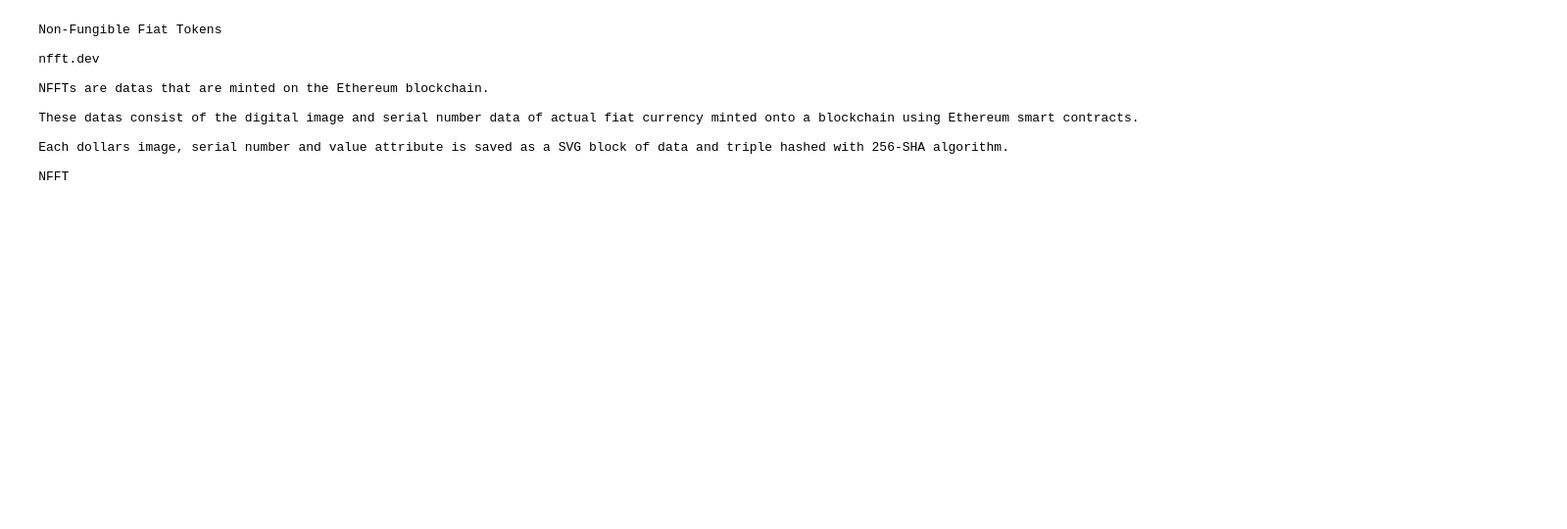
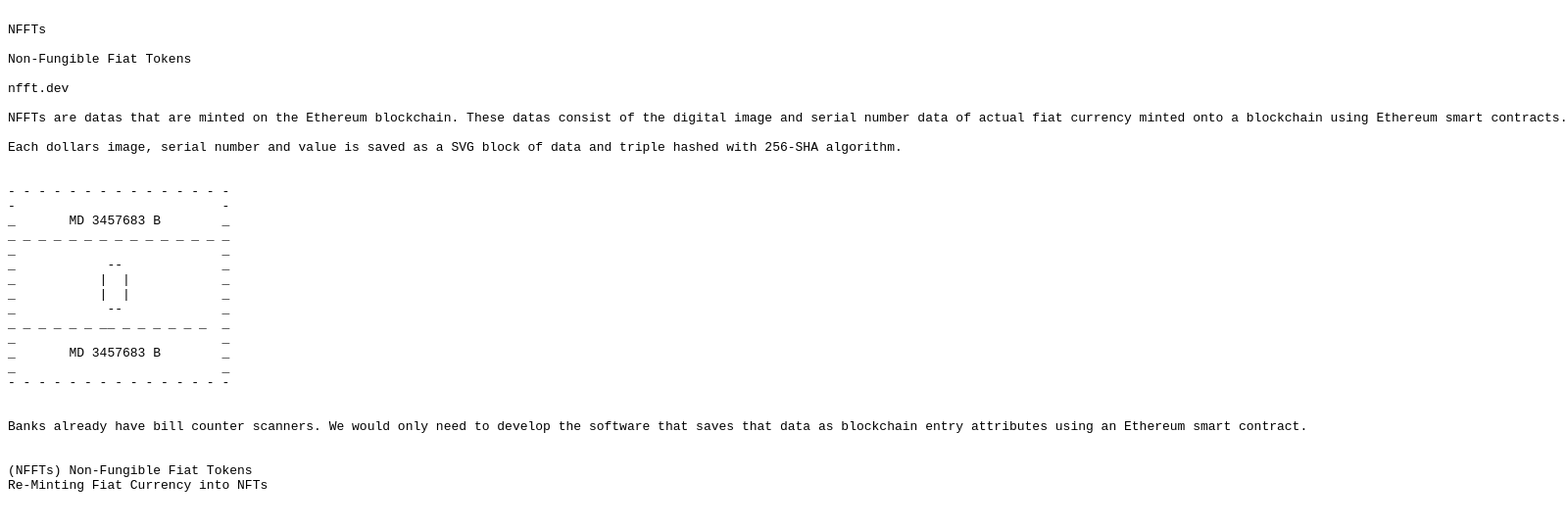
Before and after one commit to nfft-dev/non-fungible-fiat-tokens, a plain HTML site: page docs/index.html in a window 1280 px wide. Shown: the whole page at 98% size, 1599 px wide, since content can reach past the window. Drawn offline with Linux system fonts and the light colour scheme.

Commit message:
Update index.html

```diff
--- a/docs/index.html
+++ b/docs/index.html
@@ -3,17 +3,38 @@
   <body>
     <pre>
 
-    Non-Fungible Fiat Tokens
+NFFTs
 
-    nfft.dev
+Non-Fungible Fiat Tokens
 
-    NFFTs are datas that are minted on the Ethereum blockchain.
+nfft.dev
 
-    These datas consist of the digital image and serial number data of actual fiat currency minted onto a blockchain using Ethereum smart contracts.
+NFFTs are datas that are minted on the Ethereum blockchain. These datas consist of the digital image and serial number data of actual fiat currency minted onto a blockchain using Ethereum smart contracts.
 
-    Each dollars image, serial number and value attribute is saved as a SVG block of data and triple hashed with 256-SHA algorithm.
+Each dollars image, serial number and value is saved as a SVG block of data and triple hashed with 256-SHA algorithm.
 
-    NFFT
+
+- - - - - - - - - - - - - - -
+-                           -
+_       MD 3457683 B        _
+_ _ _ _ _ _ _ _ _ _ _ _ _ _ _
+_                           _
+_            --             _
+_           |  |            _
+_           |  |            _
+_            --             _
+_ _ _ _ _ _ __ _ _ _ _ _ _  _
+_                           _
+_       MD 3457683 B        _
+_                           _
+- - - - - - - - - - - - - - -
+
+
+Banks already have bill counter scanners. We would only need to develop the software that saves that data as blockchain entry attributes using an Ethereum smart contract.
+
+
+(NFFTs) Non-Fungible Fiat Tokens
+Re-Minting Fiat Currency into NFTs
 
     </pre>
   </body>
```
